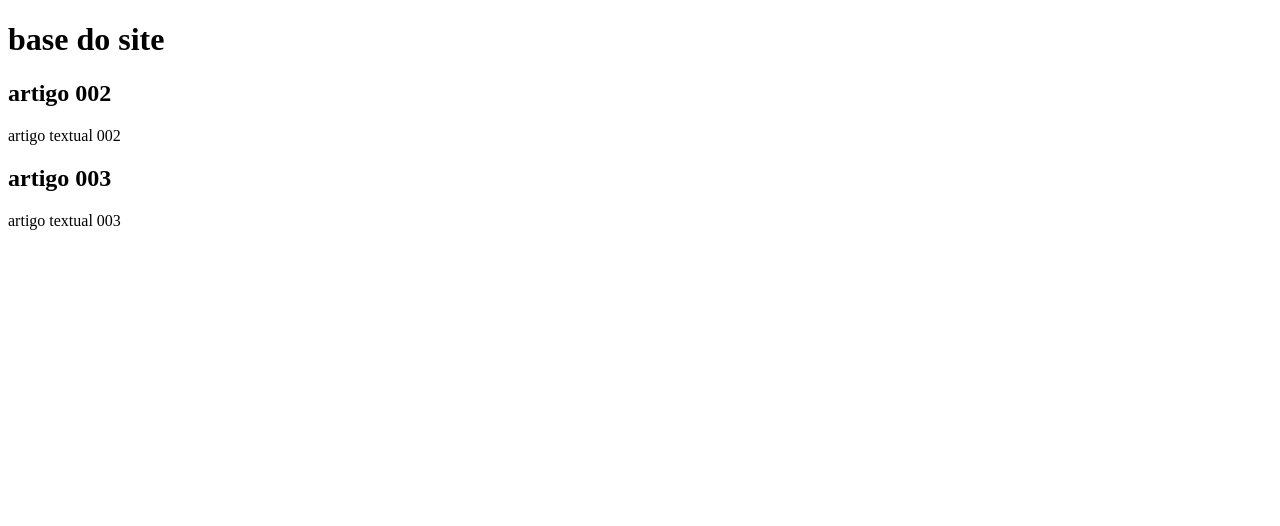
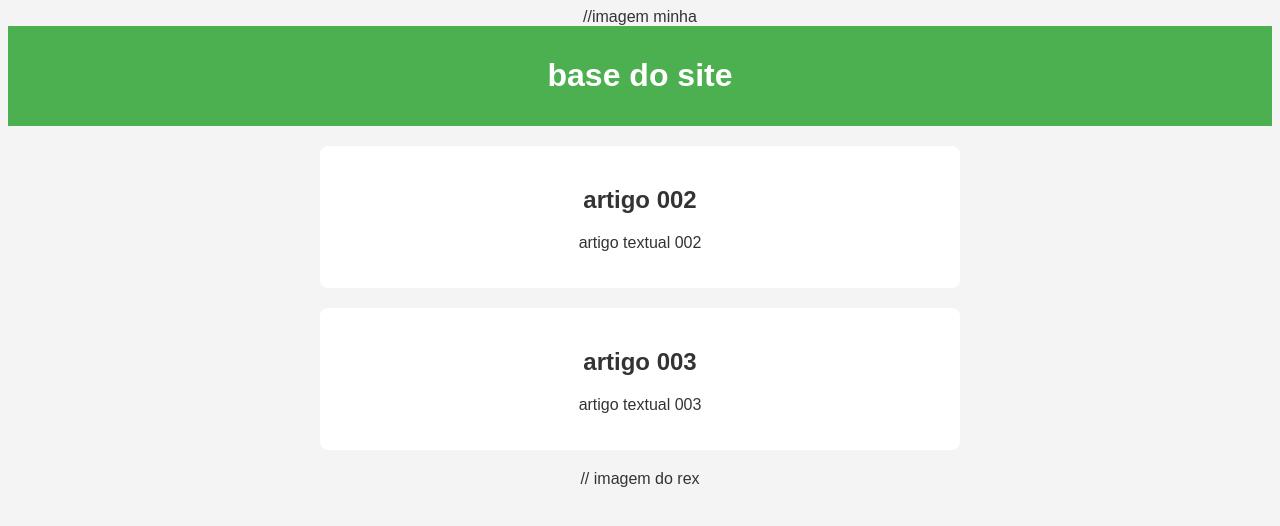
Before and after one commit to jefiso/meu-site, a plain HTML site: page projeto-site/index.html in a window 1280 px wide. Drawn offline with Linux system fonts and the light colour scheme.

Commit message:
design inicial
design inicial do meu site simples

```diff
--- /dev/null
+++ b/projeto-site/estilo.css
@@ -0,0 +1,21 @@
+body {
+        font-family: Arial, sans-serif;
+        background-color: #f4f4f4;
+        color: #333;
+        text-align: center;
+    }
+    header {
+        background-color: #4CAF50;
+        color: white;
+        padding: 10px 0;
+    }
+    article {
+        margin: 20px auto;
+        padding: 20px;
+        background-color: white;
+        border-radius: 8px;
+        max-width: 600px;
+    }
+    a {
+        color: #4CAF50;
+}
--- a/projeto-site/index.html
+++ b/projeto-site/index.html
@@ -4,6 +4,8 @@
     <meta charset="UTF-8">
     <meta name="viewport" content="width=device-width, initial-scale=1.0">
     <title>jefferson</title>
+    <link rel="stylesheet" href="estilo.css">
+    //imagem minha
 </head>
 <body>
     <main>
@@ -19,5 +21,6 @@
             <p>artigo textual 003</p>
         </article>
     </main>
+ // imagem do rex
 </body>
 </html>
```
